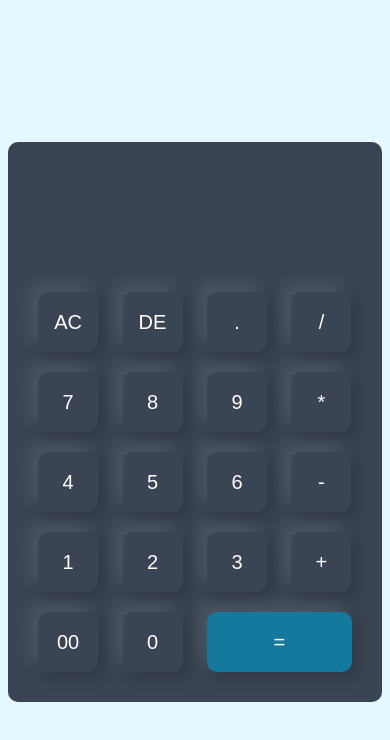
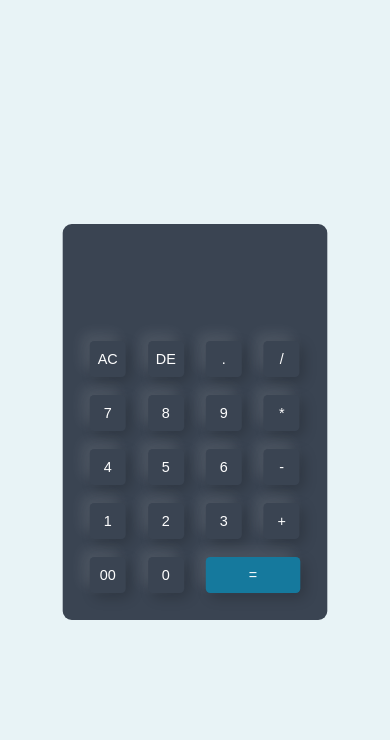
Before and after one commit to Niraj-Kumar-Singh/Calculator, a plain HTML site: page index.html in a window 390 px wide. Drawn offline with Linux system fonts and the light colour scheme.

Commit message:
Update styles.css
Update styles to be more Responsive to smaller resolution devices

```diff
--- a/styles.css
+++ b/styles.css
@@ -3,28 +3,34 @@
     padding: 0;
     font-family: 'Poppins', sans-serif;
     box-sizing: border-box;
+
 }
+
+body{
+    background: #e8f3f6;
+}
+
 
 .container
 {
+
     width: 100%;
     height: 100vh;
-    background: #e3f9ff;
+    /* background: #e8f3f6; */
     display: flex;
     align-items: center;
     justify-content: center;
+    /* scale: 50% 50%; */
 }
+
 
 .calculator
 {
+
     background: #3a4452;
-    /* background: gray; */
     padding: 20px;
     border-radius: 10px;
-
-    /* background: #0c9ac5; */
-
-
+    /* scale: 50% 50%; */
 
 }
 
@@ -64,3 +70,61 @@ form input.equal
     width: 145px;
     background-color: rgb(21, 121, 157);
 }
+
+@media screen and (max-width: 400px){
+
+    .container
+    {
+
+        width: 100%;
+        height: 100vh;
+        /* background: #2eaed2; */
+        display: flex;
+        align-items: center;
+        justify-content: center;
+        scale: 90% 90%;
+    }
+    /* .calculator{
+
+        width: 192px;
+        height: 300px;
+    } */
+    .calculator form input
+    {
+        border: 0;
+        outline: 0;
+        width: 40px;
+        height: 40px;
+        border-radius: 5px;
+        box-shadow: -8px -8px 15px rgba(255, 255, 255, 0.1), 5px 5px 15px rgba(0, 0, 0, 0.2);
+        background: transparent;
+        font-size: 16px;
+        color: #fff;
+        cursor: pointer;
+        margin: 10px;
+    }
+     form .display
+    {
+        display: flex;
+        justify-content: flex-end;
+        margin: 20px 0;
+
+    }
+
+
+    form .display input
+    {
+        text-align: right;
+        flex: 1;
+        font-size: 40px;
+        box-shadow: none;
+    }
+
+
+    form input.equal
+    {
+        width: 105px;
+        background-color: rgb(21, 121, 157);
+    }
+
+}
```
